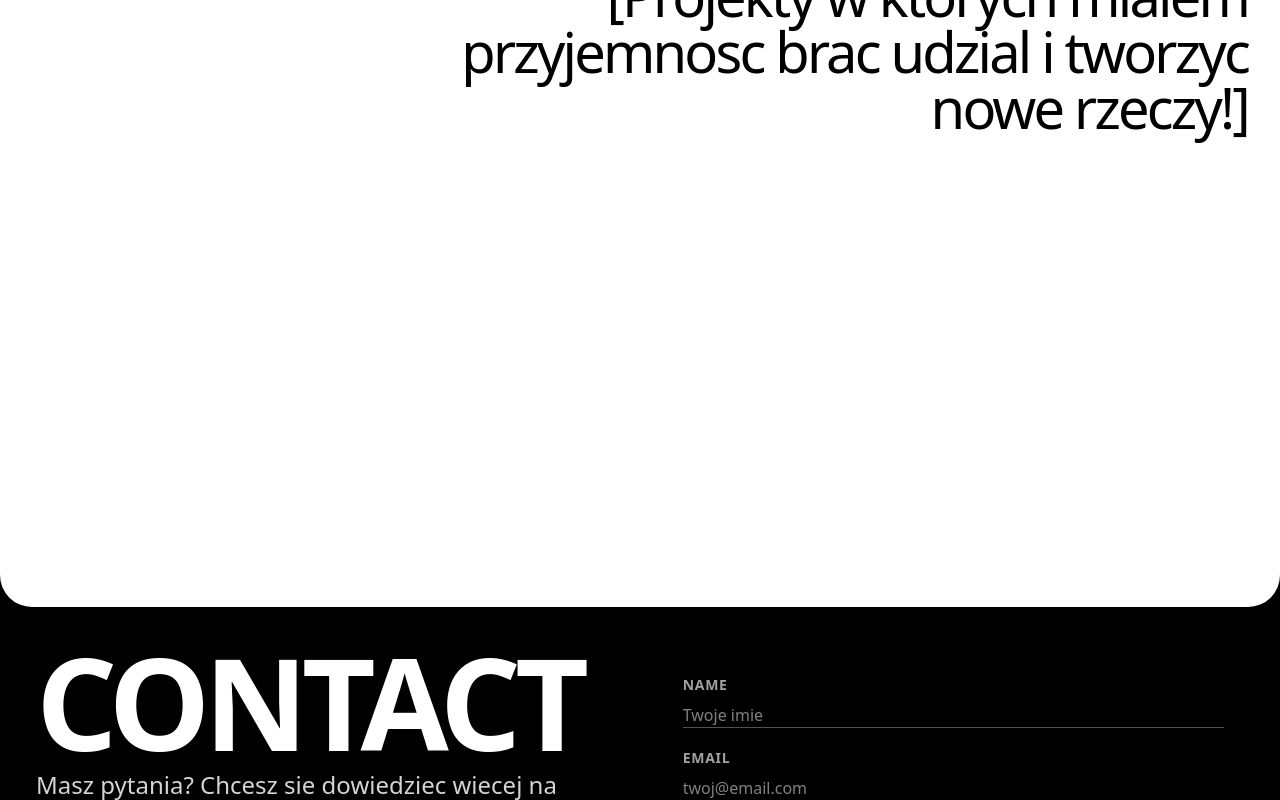
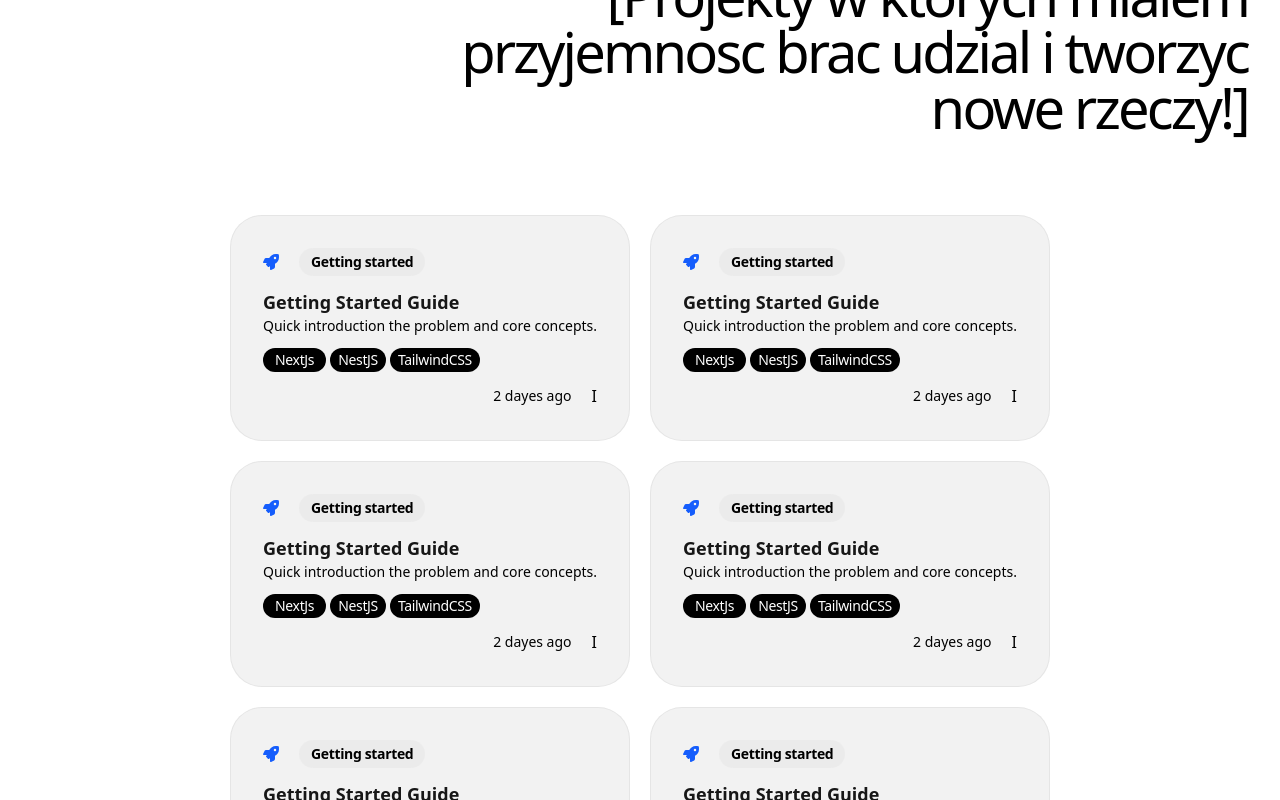
Before and after one commit to Qnsay0/portfolio-website, a Next.js app: page / in a window 1280 px wide. Shown: the part 6479-7279 px from the top of the page. Before the commit the page ends 6782 px from the top, so only its background shows below. Built offline with nearby package versions, Linux system fonts and the light colour scheme.

Commit message:
feat: create projectCard component

```diff
--- a/components/sections/Projects.tsx
+++ b/components/sections/Projects.tsx
@@ -13,7 +13,19 @@ export default function Projects() {
           </p>
         </div>
       </div>
-      <div className="flex flex-wrap  w-full justify-center gap-5 mt-20 "></div>
+      <div className="flex flex-wrap  w-full justify-center gap-5 mt-20 ">
+        <ProjectCard />
+        <ProjectCard />
+        <ProjectCard />
+        <ProjectCard />
+        <ProjectCard />
+        <ProjectCard />
+        <ProjectCard />
+        <ProjectCard />
+        <ProjectCard />
+        <ProjectCard />
+        <ProjectCard />
+      </div>
     </div>
   );
 }
--- a/components/ui/ProjectCard.tsx
+++ b/components/ui/ProjectCard.tsx
@@ -1,28 +1,31 @@
+import { FaRocket } from "react-icons/fa";
 export default function ProjectCard() {
   return (
-    <div className=" flex-1/2 max-w-100   p-5 flex flex-col gap-5 border-neutral-700/50 border rounded-2xl ">
-      <div className="w-full h-50 bg-gray-600 rounded-xl"></div>
-      <div className="flex flex-col gap-2">
-        <p className="text-2xl font-semibold">Planer - Uloz swoj plan</p>
-        <p className="text-sm">
-          Projekt Solvro Planer ma na celu stworzenie intuicyjnej i przyjaznej
-          użytkownikowi aplikacji, która pomoże uczniom zaplanować swój
-          harmonogram zajęć.
+    <div className="flex flex-col p-8 gap-3 bg-neutral-200/50 rounded-4xl border-1 border-neutral-500/10">
+      <div className="flex flex-row gap-5 flex-1 0 items-center">
+        <FaRocket className="text-blue-600" />
+        <p className="px-3 py-1 bg-neutral-200/50 rounded-4xl text-sm tracking-tight font-semibold">
+          Getting started
         </p>
       </div>
-      <div className="flex flex-row gap-1">
-        <span className="rounded-full border border-neutral-700/50 bg-neutral-800/50 px-3 py-1 text-[11px] font-semibold tracking-wider text-neutral-300 transition-colors ">
-          NextJS
-        </span>
-        <span className="rounded-full border border-neutral-700/50 bg-neutral-800/50 px-3 py-1 text-[11px] font-semibold tracking-wider text-neutral-300 transition-colors ">
-          TailwindCSS
-        </span>
-        <span className="rounded-full border border-neutral-700/50 bg-neutral-800/50 px-3 py-1 text-[11px] font-semibold tracking-wider text-neutral-300">
-          Rest API
-        </span>
-        <span className="rounded-full border border-neutral-700/50 bg-neutral-800/50 px-3 py-1 text-[11px] font-semibold tracking-wider text-neutral-300 transition-colors">
-          nestJS
-        </span>
+      <div className="">
+        <h1 className="text-lg font-semibold text-neutral-900">
+          Getting Started Guide
+        </h1>
+        <p className="text-sm">
+          Quick introduction the problem and core concepts.
+        </p>
+      </div>
+      <div className="flex flex-row">
+        <div className="flex flex-row gap-1 text-sm tracking-tight text-white">
+          <p className="px-3 py-0.5 bg-black rounded-3xl">NextJs</p>
+          <p className="px-2 py-0.5 bg-black rounded-3xl">NestJS</p>
+          <p className="px-2 py-0.5 bg-black rounded-3xl">TailwindCSS</p>
+        </div>
+      </div>
+      <div className="flex flex-row justify-end gap-5 items-center">
+        <span className="text-sm">2 dayes ago</span>
+        <span>I</span>
       </div>
     </div>
   );
```
